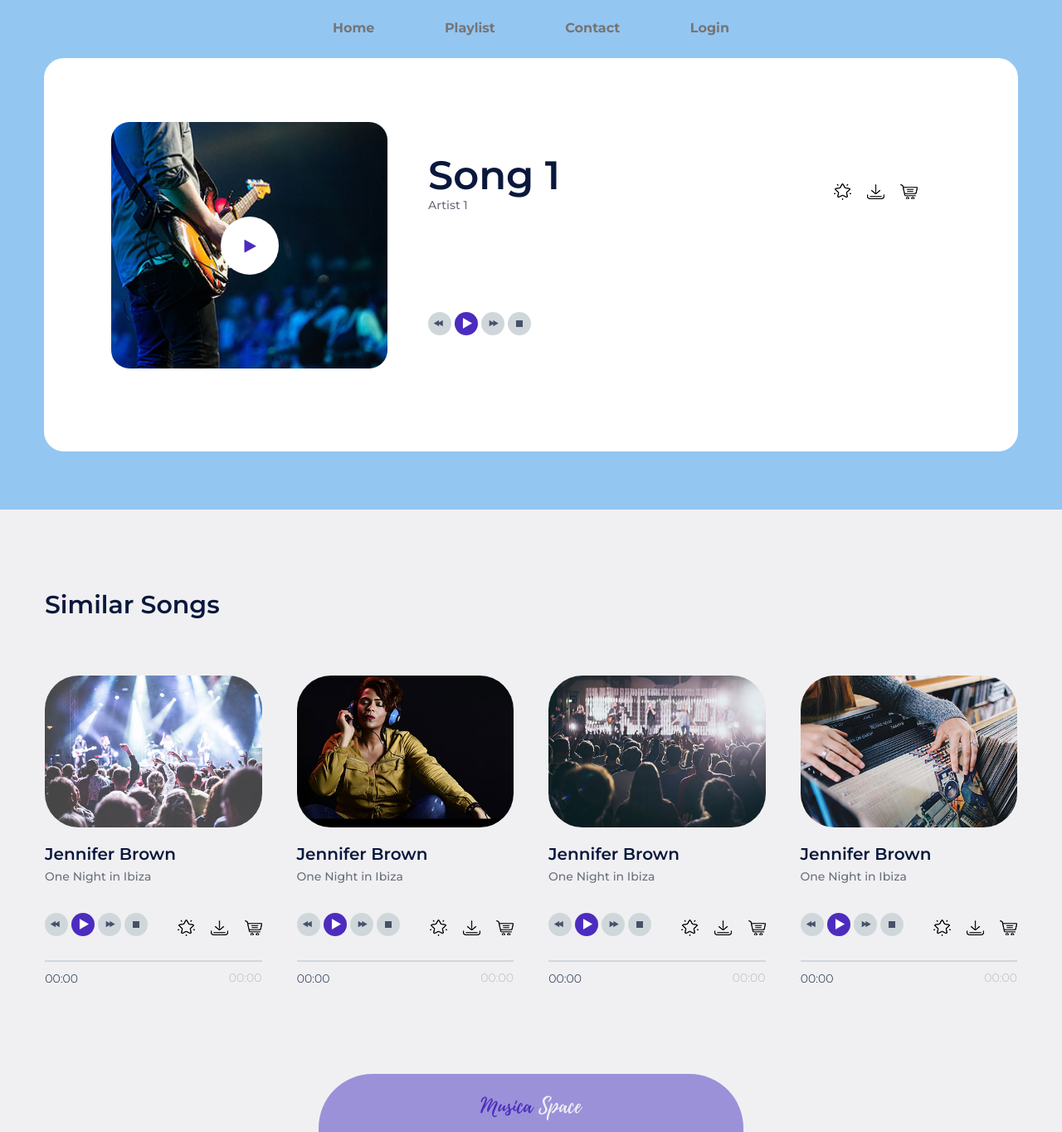
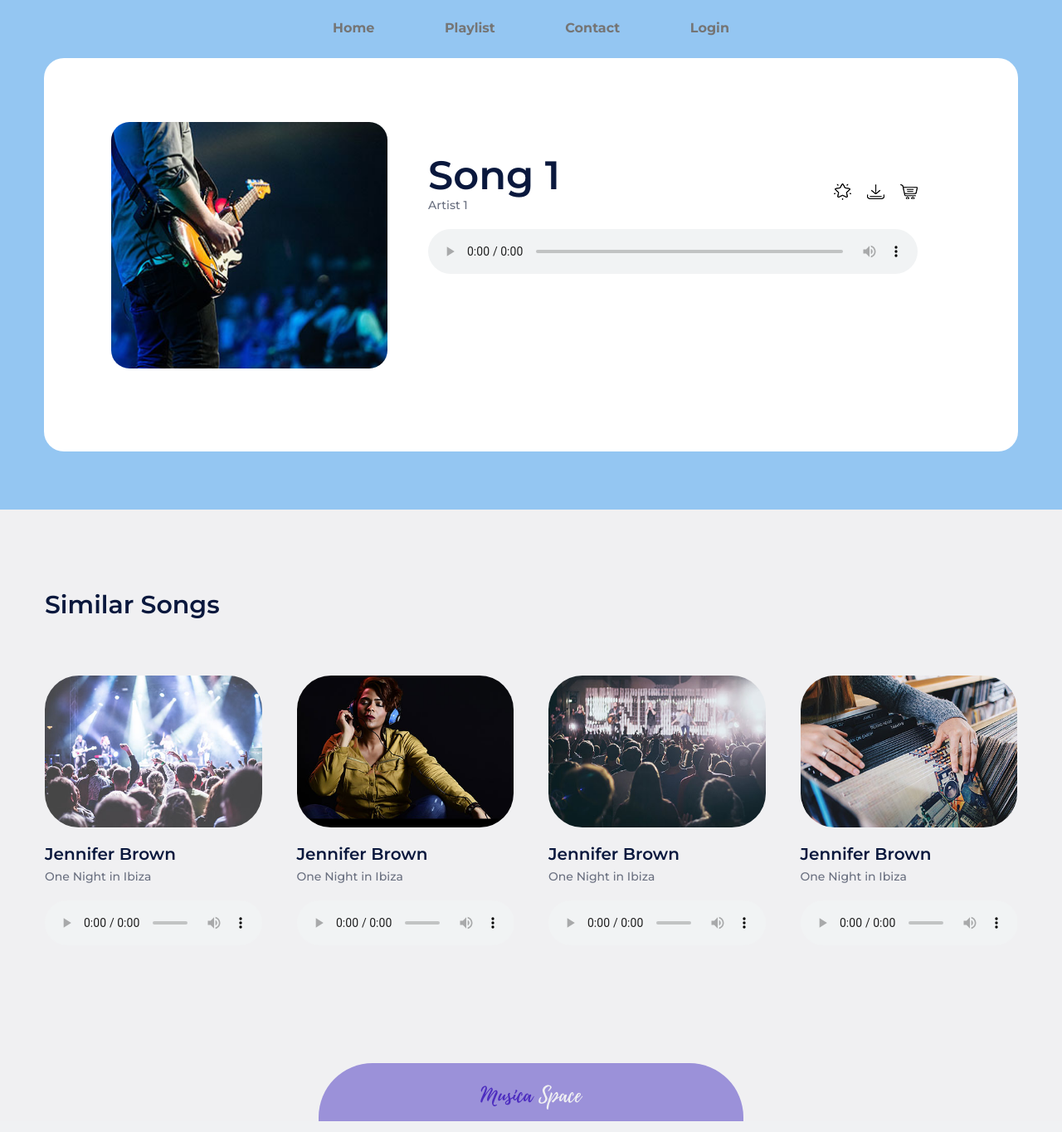
Before and after one commit to Thetuanphan/PhatTrienUngDungWeb-Trangwebnghenhac, a PHP site: page /Song1.html in a window 1280 px wide. Shown: the whole page at 83% size. Run offline with PHP 8.4, Linux system fonts and the light colour scheme.

Commit message:
change_audio

```diff
--- a/musica_space/Song1.html
+++ b/musica_space/Song1.html
@@ -63,7 +63,6 @@
 			<div class="tarck-thumb-warp">
 				<div class="tarck-thumb">
 					<img src="img/wave-thumb.jpg" alt="">
-					<button onclick="wavesurfer.playPause();" class="wp-play"></button>
 				</div>
 			</div>
 			<div class="wave-player-warp">
@@ -82,17 +81,12 @@
 						</div>
 					</div>
 				</div>
-				<div id="wavePlayer" class="clierfix">
-					<div id="audiowave" data-waveurl="./music-files/Song1.mp3"></div>
-					<div id="currentTime"></div>
-					<div id="clipTime"></div>
-					<!-- Player Controls -->
-					<div class="wavePlayer_controls">
-						<button class="jp-prev player_button" onclick="wavesurfer.skipBackward();"></button>
-						<button class="jp-play player_button" onclick="wavesurfer.playPause();"></button>
-						<button class="jp-next player_button" onclick="wavesurfer.skipForward();"></button>
-						<button class="jp-stop player_button" onclick="wavesurfer.stop();"></button>
-					</div>
+				<div class="single-container">
+					<audio controls>
+
+						<source src="https://drive.google.com/uc?export=download&id=14S_ccsnvxA0-uMUGbcLMJ9C6-VocOqEU" type="audio/mpeg">
+
+					  </audio>
 				</div>
 			</div>
 		</div>
@@ -112,41 +106,12 @@
 						<img class="ss-thumb" src="img/playlist/1.jpg" alt="">
 						<h4>Jennifer Brown</h4>
 						<p>One Night in Ibiza</p>
-						<div class="single_player">
-							<div class="jp-jplayer jplayer" data-ancestor=".jp_container_8" data-url="music-files/3.mp3"></div>
-							<div class="jp-audio jp_container_8" role="application" aria-label="media player">
-								<div class="jp-gui jp-interface">
-									<!-- Player Controls -->
-									<div class="ss-controls">
-										<div class="songs-links">
-											<a href=""><img src="img/icons/p-1.png" alt=""></a>
-											<a href=""><img src="img/icons/p-2.png" alt=""></a>
-											<a href=""><img src="img/icons/p-3.png" alt=""></a>
-										</div>
-										<div class="player_controls_box">
-											<button class="jp-prev player_button" tabindex="0"></button>
-											<button class="jp-play player_button" tabindex="0"></button>
-											<button class="jp-next player_button" tabindex="0"></button>
-											<button class="jp-stop player_button" tabindex="0"></button>
-										</div>
-									</div>
-									<!-- Progress Bar -->
-									<div class="player_bars">
-										<div class="jp-progress">
-											<div class="jp-seek-bar">
-												<div>
-													<div class="jp-play-bar"><div class="jp-current-time" role="timer" aria-label="time">0:00</div></div>
-												</div>
-											</div>
-										</div>
-										<div class="jp-duration ml-auto" role="timer" aria-label="duration">00:00</div>
-									</div>
-								</div>
-								<div class="jp-no-solution">
-									<span>Update Required</span>
-									To play the media you will need to either update your browser to a recent version or update your <a href="http://get.adobe.com/flashplayer/" target="_blank">Flash plugin</a>
-								</div>
-							</div>
+						<div class="single-container">
+							<audio controls>
+
+								<source src="https://drive.google.com/uc?export=download&id=14S_ccsnvxA0-uMUGbcLMJ9C6-VocOqEU" type="audio/mpeg">
+
+							  </audio>
 						</div>
 					</div>
 				</div>
@@ -155,41 +120,12 @@
 						<img class="ss-thumb" src="img/playlist/2.jpg" alt="">
 						<h4>Jennifer Brown</h4>
 						<p>One Night in Ibiza</p>
-						<div class="single_player">
-							<div class="jp-jplayer jplayer" data-ancestor=".jp_container_9" data-url="music-files/4.mp3"></div>
-							<div class="jp-audio jp_container_9" role="application" aria-label="media player">
-								<div class="jp-gui jp-interface">
-									<!-- Player Controls -->
-									<div class="ss-controls">
-										<div class="songs-links">
-											<a href=""><img src="img/icons/p-1.png" alt=""></a>
-											<a href=""><img src="img/icons/p-2.png" alt=""></a>
-											<a href=""><img src="img/icons/p-3.png" alt=""></a>
-										</div>
-										<div class="player_controls_box">
-											<button class="jp-prev player_button" tabindex="0"></button>
-											<button class="jp-play player_button" tabindex="0"></button>
-											<button class="jp-next player_button" tabindex="0"></button>
-											<button class="jp-stop player_button" tabindex="0"></button>
-										</div>
-									</div>
-									<!-- Progress Bar -->
-									<div class="player_bars">
-										<div class="jp-progress">
-											<div class="jp-seek-bar">
-												<div>
-													<div class="jp-play-bar"><div class="jp-current-time" role="timer" aria-label="time">0:00</div></div>
-												</div>
-											</div>
-										</div>
-										<div class="jp-duration ml-auto" role="timer" aria-label="duration">00:00</div>
-									</div>
-								</div>
-								<div class="jp-no-solution">
-									<span>Update Required</span>
-									To play the media you will need to either update your browser to a recent version or update your <a href="http://get.adobe.com/flashplayer/" target="_blank">Flash plugin</a>
-								</div>
-							</div>
+						<div class="single-container">
+							<audio controls>
+
+								<source src="https://drive.google.com/uc?export=download&id=14S_ccsnvxA0-uMUGbcLMJ9C6-VocOqEU" type="audio/mpeg">
+
+							  </audio>
 						</div>
 					</div>
 				</div>
@@ -198,41 +134,12 @@
 						<img class="ss-thumb" src="img/playlist/3.jpg" alt="">
 						<h4>Jennifer Brown</h4>
 						<p>One Night in Ibiza</p>
-						<div class="single_player">
-							<div class="jp-jplayer jplayer" data-ancestor=".jp_container_10" data-url="music-files/5.mp3"></div>
-							<div class="jp-audio jp_container_10" role="application" aria-label="media player">
-								<div class="jp-gui jp-interface">
-									<!-- Player Controls -->
-									<div class="ss-controls">
-										<div class="songs-links">
-											<a href=""><img src="img/icons/p-1.png" alt=""></a>
-											<a href=""><img src="img/icons/p-2.png" alt=""></a>
-											<a href=""><img src="img/icons/p-3.png" alt=""></a>
-										</div>
-										<div class="player_controls_box">
-											<button class="jp-prev player_button" tabindex="0"></button>
-											<button class="jp-play player_button" tabindex="0"></button>
-											<button class="jp-next player_button" tabindex="0"></button>
-											<button class="jp-stop player_button" tabindex="0"></button>
-										</div>
-									</div>
-									<!-- Progress Bar -->
-									<div class="player_bars">
-										<div class="jp-progress">
-											<div class="jp-seek-bar">
-												<div>
-													<div class="jp-play-bar"><div class="jp-current-time" role="timer" aria-label="time">0:00</div></div>
-												</div>
-											</div>
-										</div>
-										<div class="jp-duration ml-auto" role="timer" aria-label="duration">00:00</div>
-									</div>
-								</div>
-								<div class="jp-no-solution">
-									<span>Update Required</span>
-									To play the media you will need to either update your browser to a recent version or update your <a href="http://get.adobe.com/flashplayer/" target="_blank">Flash plugin</a>
-								</div>
-							</div>
+						<div class="single-container">
+							<audio controls>
+
+								<source src="https://drive.google.com/uc?export=download&id=14S_ccsnvxA0-uMUGbcLMJ9C6-VocOqEU" type="audio/mpeg">
+
+							  </audio>
 						</div>
 					</div>
 				</div>
@@ -241,41 +148,12 @@
 						<img class="ss-thumb" src="img/playlist/4.jpg" alt="">
 						<h4>Jennifer Brown</h4>
 						<p>One Night in Ibiza</p>
-						<div class="single_player">
-							<div class="jp-jplayer jplayer" data-ancestor=".jp_container_11" data-url="music-files/7.mp3"></div>
-							<div class="jp-audio jp_container_11" role="application" aria-label="media player">
-								<div class="jp-gui jp-interface">
-									<!-- Player Controls -->
-									<div class="ss-controls">
-										<div class="songs-links">
-											<a href=""><img src="img/icons/p-1.png" alt=""></a>
-											<a href=""><img src="img/icons/p-2.png" alt=""></a>
-											<a href=""><img src="img/icons/p-3.png" alt=""></a>
-										</div>
-										<div class="player_controls_box">
-											<button class="jp-prev player_button" tabindex="0"></button>
-											<button class="jp-play player_button" tabindex="0"></button>
-											<button class="jp-next player_button" tabindex="0"></button>
-											<button class="jp-stop player_button" tabindex="0"></button>
-										</div>
-									</div>
-									<!-- Progress Bar -->
-									<div class="player_bars">
-										<div class="jp-progress">
-											<div class="jp-seek-bar">
-												<div>
-													<div class="jp-play-bar"><div class="jp-current-time" role="timer" aria-label="time">0:00</div></div>
-												</div>
-											</div>
-										</div>
-										<div class="jp-duration ml-auto" role="timer" aria-label="duration">00:00</div>
-									</div>
-								</div>
-								<div class="jp-no-solution">
-									<span>Update Required</span>
-									To play the media you will need to either update your browser to a recent version or update your <a href="http://get.adobe.com/flashplayer/" target="_blank">Flash plugin</a>
-								</div>
-							</div>
+						<div class="single-container">
+							<audio controls>
+
+								<source src="https://drive.google.com/uc?export=download&id=14S_ccsnvxA0-uMUGbcLMJ9C6-VocOqEU" type="audio/mpeg">
+
+							  </audio>
 						</div>
 					</div>
 				</div>
--- a/musica_space/css/style.css
+++ b/musica_space/css/style.css
@@ -1008,6 +1008,10 @@ Category page
 	transition: 0.5s;
 }
 
+.single-container audio{
+	width: 100%;
+}
+
 .single_player_container {
 	margin-top: 30px;
 	padding-left: 10px;
```
Also changed, not shown: musica_space/in-playlist.html (+15 -73 lines), musica_space/song.html (deleted, +0 -380 lines).
